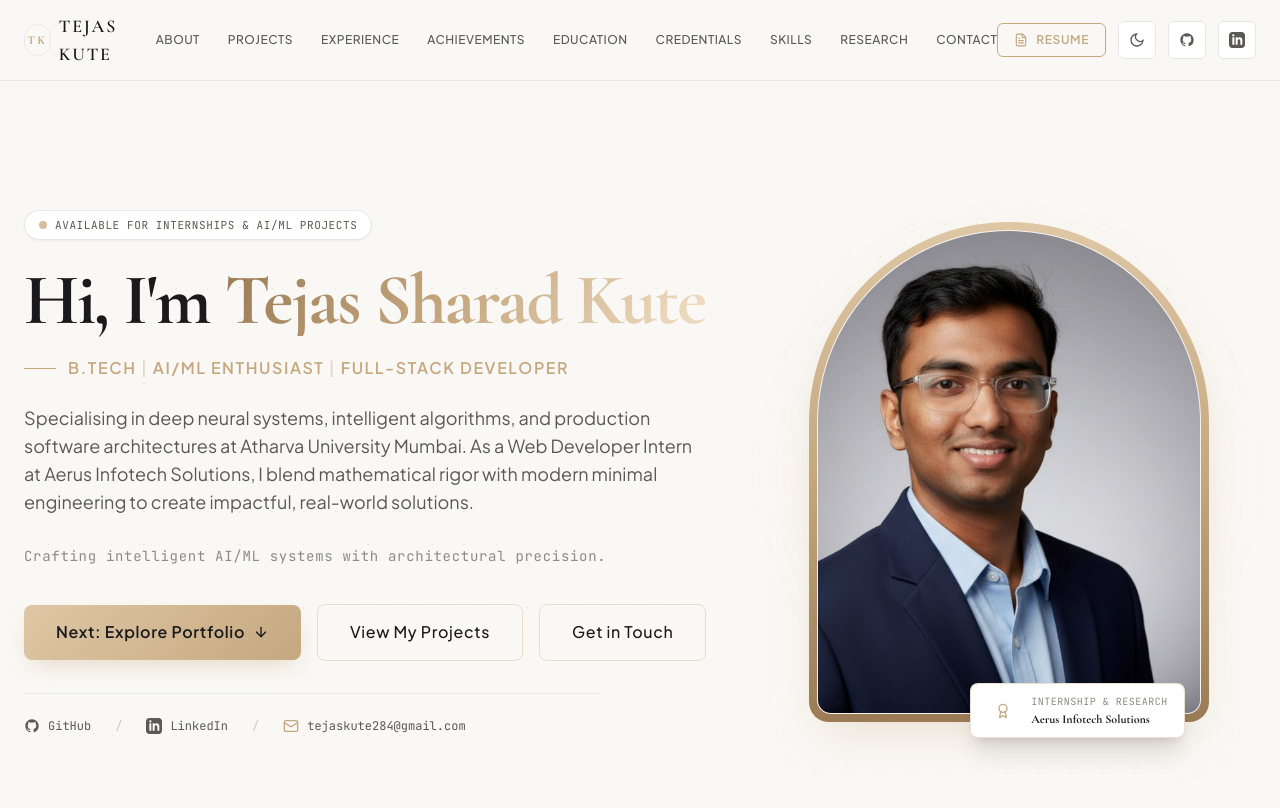
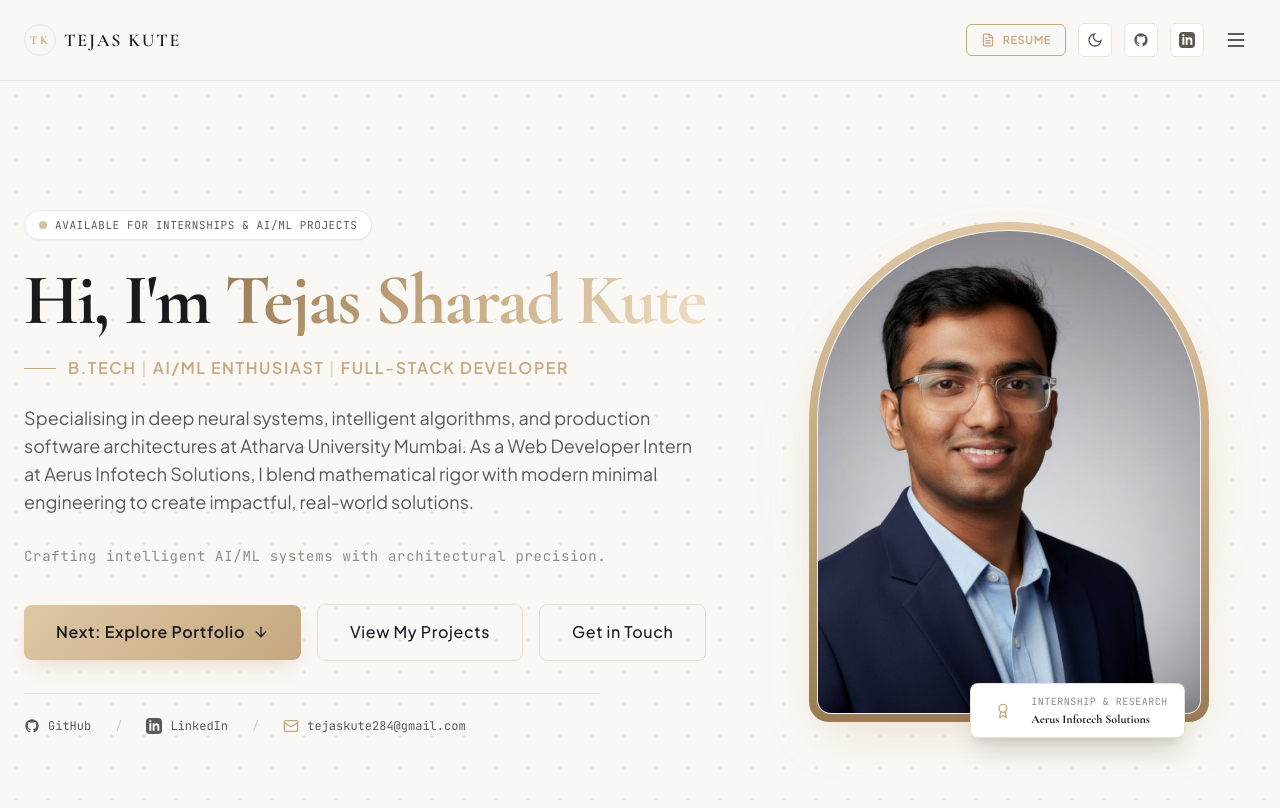
Before and after one commit to tejaskute284-dotcom/portfolio, a website with bundled scripts: page index.html in a window 1280 px wide. Built offline with nearby package versions, Linux system fonts and the light colour scheme; files whose address does not match are found by name; a web font is replaced by a local one.

Commit message:
refactor: improve navigation bar layout and responsiveness in index.html

```diff
--- a/index.html
+++ b/index.html
@@ -67,51 +67,51 @@
 
   <!-- 1. NAVIGATION BAR -->
   <header class="fixed top-0 left-0 w-full z-40 frosted-glass transition-colors duration-400">
-    <div class="max-w-[1360px] mx-auto px-6 h-20 flex items-center justify-between">
+    <div class="max-w-[1440px] mx-auto px-6 h-20 flex items-center justify-between gap-4">
 
       <!-- Refined Monogram / Brand -->
-      <a href="#hero" class="monogram-mark text-xl tracking-wider hover:opacity-90 transition">
+      <a href="#hero" class="monogram-mark text-xl tracking-wider hover:opacity-90 transition shrink-0">
         <span class="w-8 h-8 rounded-full border border-accentGold/60 flex items-center justify-center text-xs font-serif font-bold text-accentGold">TK</span>
         <span class="font-serif font-semibold text-lg text-textPrimary tracking-widest uppercase">Tejas Kute</span>
       </a>
 
       <!-- Desktop Editorial Navigation Links -->
-      <nav class="hidden xl:flex items-center gap-7 font-sans text-xs tracking-widest uppercase font-medium text-textSecondary">
-        <a href="#about" class="nav-link hover:text-textPrimary transition">About</a>
-        <a href="#projects" class="nav-link hover:text-textPrimary transition">Projects</a>
-        <a href="#experience" class="nav-link hover:text-textPrimary transition">Experience</a>
-        <a href="#hackathons" class="nav-link hover:text-textPrimary transition">Achievements</a>
-        <a href="#education" class="nav-link hover:text-textPrimary transition">Education</a>
-        <a href="#certifications" class="nav-link hover:text-textPrimary transition">Credentials</a>
-        <a href="#skills" class="nav-link hover:text-textPrimary transition">Skills</a>
-        <a href="#future-vision" class="nav-link hover:text-textPrimary transition">Research</a>
-        <a href="#contact" class="nav-link hover:text-textPrimary transition">Contact</a>
+      <nav class="hidden 2xl:flex items-center gap-6 font-sans text-[11px] tracking-widest uppercase font-medium text-textSecondary shrink">
+        <a href="#about" class="nav-link hover:text-textPrimary transition whitespace-nowrap">About</a>
+        <a href="#projects" class="nav-link hover:text-textPrimary transition whitespace-nowrap">Projects</a>
+        <a href="#experience" class="nav-link hover:text-textPrimary transition whitespace-nowrap">Experience</a>
+        <a href="#hackathons" class="nav-link hover:text-textPrimary transition whitespace-nowrap">Achievements</a>
+        <a href="#education" class="nav-link hover:text-textPrimary transition whitespace-nowrap">Education</a>
+        <a href="#certifications" class="nav-link hover:text-textPrimary transition whitespace-nowrap">Credentials</a>
+        <a href="#skills" class="nav-link hover:text-textPrimary transition whitespace-nowrap">Skills</a>
+        <a href="#future-vision" class="nav-link hover:text-textPrimary transition whitespace-nowrap">Research</a>
+        <a href="#contact" class="nav-link hover:text-textPrimary transition whitespace-nowrap">Contact</a>
       </nav>
 
       <!-- Right Navigation Actions -->
-      <div class="flex items-center gap-3">
+      <div class="flex items-center gap-3 shrink-0">
         <!-- Resume Trigger Button -->
-        <button type="button" class="js-open-resume-modal hidden sm:inline-flex items-center gap-2 px-4 py-2 rounded-md border border-accentGold text-xs font-sans tracking-wider uppercase font-semibold text-accentGold hover:bg-accentGold hover:text-[#1A1A1C] transition duration-300">
+        <button type="button" class="js-open-resume-modal hidden sm:inline-flex items-center gap-2 px-3.5 py-1.5 rounded-md border border-accentGold text-[11px] font-sans tracking-wider uppercase font-semibold text-accentGold hover:bg-accentGold hover:text-[#1A1A1C] transition duration-300">
           <i data-lucide="file-text" class="w-3.5 h-3.5"></i>
           <span>Resume</span>
         </button>
 
         <!-- Theme Toggle -->
-        <button id="theme-toggle" class="p-2.5 rounded-md bg-bgSecondary border border-border text-textSecondary hover:text-accentGold transition duration-300" aria-label="Toggle Theme">
+        <button id="theme-toggle" class="p-2 rounded-md bg-bgSecondary border border-border text-textSecondary hover:text-accentGold transition duration-300" aria-label="Toggle Theme">
           <svg id="theme-toggle-sun" viewBox="0 0 24 24" fill="none" stroke="currentColor" stroke-width="2" class="w-4 h-4"><circle cx="12" cy="12" r="5"/><path d="M12 1v2M12 21v2M4.22 4.22l1.42 1.42M18.36 18.36l1.42 1.42M1 12h2M21 12h2M4.22 19.78l1.42-1.42M18.36 5.64l1.42-1.42"/></svg>
           <svg id="theme-toggle-moon" viewBox="0 0 24 24" fill="none" stroke="currentColor" stroke-width="2" class="w-4 h-4 hidden"><path d="M21 12.79A9 9 0 1 1 11.21 3 7 7 0 0 0 21 12.79z"/></svg>
         </button>
 
         <!-- Social Icons -->
-        <a href="https://github.com/tejaskute284-dotcom" target="_blank" class="hidden sm:inline-flex p-2.5 rounded-md bg-bgSecondary border border-border text-textSecondary hover:text-accentGold transition duration-300" aria-label="GitHub Profile">
+        <a href="https://github.com/tejaskute284-dotcom" target="_blank" class="hidden sm:inline-flex p-2 rounded-md bg-bgSecondary border border-border text-textSecondary hover:text-accentGold transition duration-300" aria-label="GitHub Profile">
           <svg class="w-4 h-4 fill-current"><use href="#icon-github"/></svg>
         </a>
-        <a href="https://linkedin.com/in/tejas-kute-512aa2363" target="_blank" class="hidden sm:inline-flex p-2.5 rounded-md bg-bgSecondary border border-border text-textSecondary hover:text-accentGold transition duration-300" aria-label="LinkedIn Profile">
+        <a href="https://linkedin.com/in/tejas-kute-512aa2363" target="_blank" class="hidden sm:inline-flex p-2 rounded-md bg-bgSecondary border border-border text-textSecondary hover:text-accentGold transition duration-300" aria-label="LinkedIn Profile">
           <svg class="w-4 h-4 fill-current"><use href="#icon-linkedin"/></svg>
         </a>
 
         <!-- Hamburger Mobile button -->
-        <button id="mobile-menu-btn" class="xl:hidden p-2 text-textSecondary hover:text-textPrimary transition" aria-label="Open Navigation Menu">
+        <button id="mobile-menu-btn" class="2xl:hidden p-2 text-textSecondary hover:text-textPrimary transition" aria-label="Open Navigation Menu">
           <svg viewBox="0 0 24 24" fill="none" stroke="currentColor" stroke-width="2" class="w-6 h-6"><path d="M4 6h16M4 12h16M4 18h16"/></svg>
         </button>
       </div>
```
